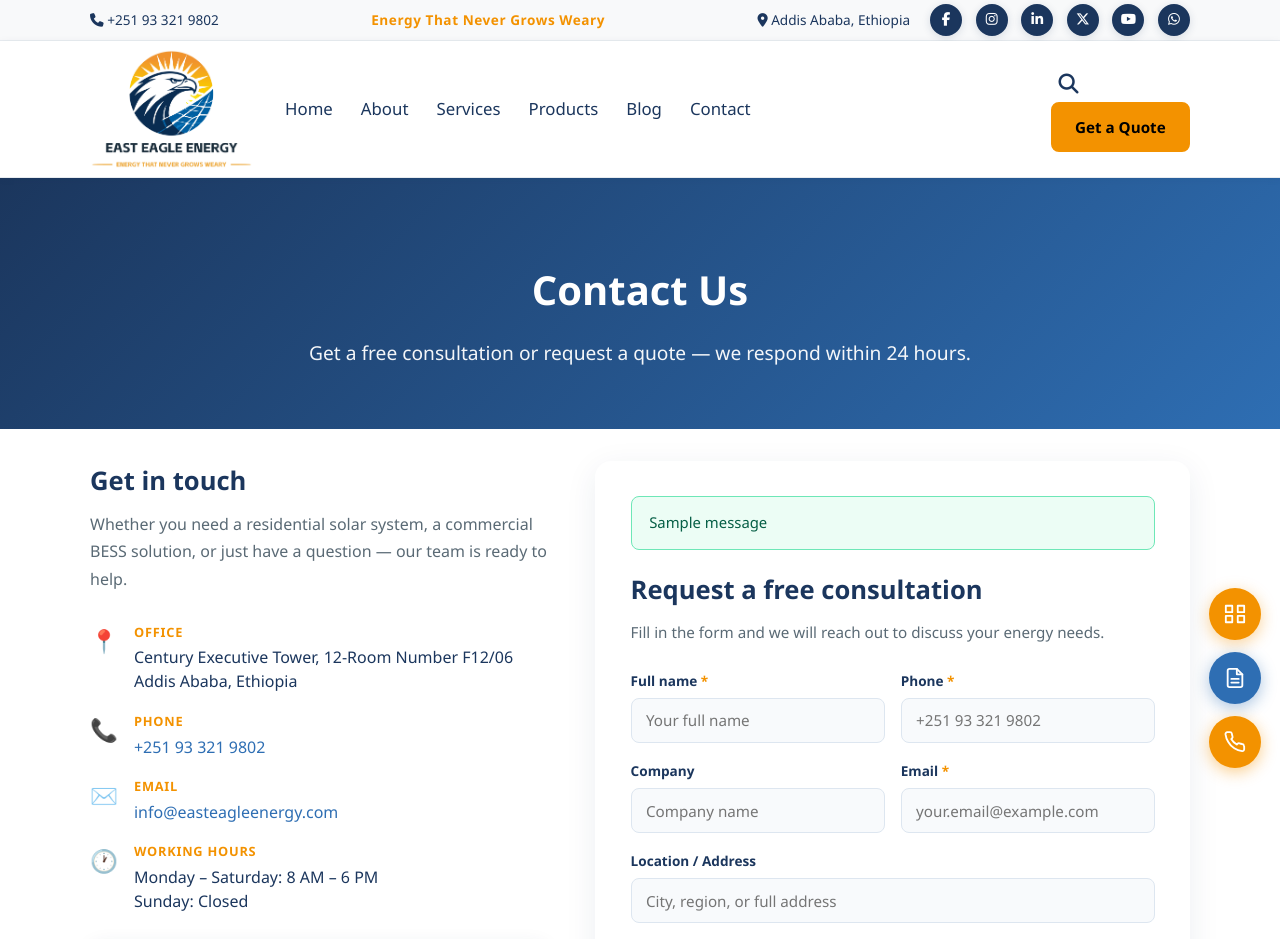
After one commit to josephdereje/East-Eagle-Energy-website, a Django app: page /contact/ in a window 1280 px wide. The commit adds this page. Shown: the top 939 px of the page. Run offline with Django 4.2, Linux system fonts and the light colour scheme; tables that the repository leaves empty hold one stand-in row (values such as "Sample post"); one stand-in notice (Sample message) is shown.

Commit message:
Add dedicated contact page with consultation form, map, and company info
Co-authored-by: Cursor <cursoragent@cursor.com>

```diff
--- a/contact/urls.py
+++ b/contact/urls.py
@@ -5,5 +5,6 @@ from . import views
 app_name = 'contact'
 
 urlpatterns = [
+    path('', views.contact_page, name='page'),
     path('submit/', views.submit_inquiry, name='submit'),
 ]
--- a/contact/views.py
+++ b/contact/views.py
@@ -1,18 +1,27 @@
 from django.contrib import messages
 from django.http import HttpResponseRedirect
-from django.shortcuts import redirect
+from django.shortcuts import redirect, render
 
 from .email_utils import send_inquiry_email
 from .forms import ContactInquiryForm
 
 
+def contact_page(request):
+    form = ContactInquiryForm()
+    return render(request, 'contact/contact.html', {'form': form})
+
+
 def submit_inquiry(request):
+    next_url = request.POST.get('next', '/#quote')
+
     if request.method != 'POST':
-        return redirect('home')
+        return redirect('contact:page')
 
     form = ContactInquiryForm(request.POST)
     if not form.is_valid():
-        messages.error(request, 'Please correct the errors in the form and try again.')
+        if next_url == '/contact/':
+            return render(request, 'contact/contact.html', {'form': form})
+        messages.error(request, 'Please correct the errors and try again.')
         return HttpResponseRedirect('/#quote')
 
     inquiry = form.save(commit=False)
@@ -27,10 +36,9 @@ def submit_inquiry(request):
         )
     inquiry.save()
 
-    if inquiry.email_sent:
-        messages.success(
-            request,
-            'Thank you! Your quote request has been sent. We will contact you soon.',
-        )
+    messages.success(
+        request,
+        'Thank you! Your consultation request has been sent. We will contact you soon.',
+    )
 
-    return HttpResponseRedirect('/#quote')
+    return HttpResponseRedirect(next_url if next_url else '/contact/')
--- a/css/styles.css
+++ b/css/styles.css
@@ -2358,6 +2358,181 @@ img { max-width: 100%; display: block; }
   }
 }
 
+/* ── Contact Page ─────────────────────────────────────── */
+.contact-page-grid {
+  display: grid;
+  grid-template-columns: 1fr 1.3fr;
+  gap: 3rem;
+  align-items: start;
+}
+
+.contact-info-col h2,
+.contact-form-col h2 {
+  font-size: 1.6rem;
+  color: var(--navy);
+  margin-bottom: 0.6rem;
+}
+
+.contact-intro {
+  color: #5a6a75;
+  margin-bottom: 1.8rem;
+  line-height: 1.7;
+}
+
+.contact-detail-list {
+  list-style: none;
+  padding: 0;
+  margin: 0 0 1.8rem;
+  display: flex;
+  flex-direction: column;
+  gap: 1.1rem;
+}
+
+.contact-detail-list li {
+  display: flex;
+  gap: 1rem;
+  align-items: flex-start;
+}
+
+.contact-icon {
+  font-size: 1.4rem;
+  flex-shrink: 0;
+  margin-top: 0.1rem;
+}
+
+.contact-detail-list strong {
+  display: block;
+  font-size: 0.8rem;
+  text-transform: uppercase;
+  letter-spacing: 0.06em;
+  color: var(--orange);
+  margin-bottom: 0.2rem;
+}
+
+.contact-detail-list p {
+  margin: 0;
+  color: var(--navy);
+  line-height: 1.5;
+}
+
+.contact-detail-list a {
+  color: var(--solar-blue);
+  text-decoration: none;
+}
+
+.contact-detail-list a:hover { text-decoration: underline; }
+
+.contact-map {
+  border-radius: 12px;
+  overflow: hidden;
+  box-shadow: 0 4px 20px rgba(27,54,93,0.1);
+}
+
+.contact-form-col {
+  background: #fff;
+  border-radius: 16px;
+  padding: 2.2rem;
+  box-shadow: 0 8px 32px rgba(27,54,93,0.08);
+}
+
+.contact-form-sub {
+  color: #5a6a75;
+  margin-bottom: 1.6rem;
+  font-size: 0.95rem;
+}
+
+.contact-form-row {
+  display: grid;
+  grid-template-columns: 1fr 1fr;
+  gap: 1rem;
+}
+
+.contact-field {
+  margin-bottom: 1.1rem;
+}
+
+.contact-field label {
+  display: block;
+  font-size: 0.85rem;
+  font-weight: 600;
+  color: var(--navy);
+  margin-bottom: 0.4rem;
+}
+
+.contact-field label span {
+  color: var(--orange);
+}
+
+.contact-field input,
+.contact-field textarea {
+  width: 100%;
+  padding: 0.7rem 0.9rem;
+  border: 1.5px solid #dde6f0;
+  border-radius: 8px;
+  font-size: 0.95rem;
+  color: var(--navy);
+  background: #f8fafc;
+  transition: border-color 0.2s;
+  box-sizing: border-box;
+  font-family: inherit;
+}
+
+.contact-field input:focus,
+.contact-field textarea:focus {
+  outline: none;
+  border-color: var(--solar-blue);
+  background: #fff;
+}
+
+.contact-field textarea { resize: vertical; }
+
+.field-error {
+  color: #dc2626;
+  font-size: 0.8rem;
+  margin-top: 0.3rem;
+}
+
+.contact-submit-btn {
+  width: 100%;
+  padding: 0.85rem;
+  font-size: 1rem;
+  margin-top: 0.5rem;
+}
+
+.contact-alert {
+  padding: 0.9rem 1.1rem;
+  border-radius: 8px;
+  margin-bottom: 1.2rem;
+  font-size: 0.93rem;
+}
+
+.contact-alert--success {
+  background: #ecfdf5;
+  color: #065f46;
+  border: 1px solid #6ee7b7;
+}
+
+.contact-alert--error {
+  background: #fef2f2;
+  color: #991b1b;
+  border: 1px solid #fca5a5;
+}
+
+.contact-alert--warning {
+  background: #fffbeb;
+  color: #92400e;
+  border: 1px solid #fcd34d;
+}
+
+@media (max-width: 900px) {
+  .contact-page-grid {
+    grid-template-columns: 1fr;
+  }
+  .contact-form-row {
+    grid-template-columns: 1fr;
+  }
+}
+
 /* ── Floating Action Buttons ──────────────────────────── */
 .fab-container {
   position: fixed;
@@ -2373,13 +2548,13 @@ img { max-width: 100%; display: block; }
   width: 52px;
   height: 52px;
   border-radius: 50%;
-  background: #2abfbf;
+  background: var(--orange, #F39200);
   color: #ffffff;
   display: flex;
   align-items: center;
   justify-content: center;
   text-decoration: none;
-  box-shadow: 0 4px 16px rgba(42, 191, 191, 0.45);
+  box-shadow: 0 4px 16px rgba(243, 146, 0, 0.45);
   transition: background 0.2s, transform 0.2s, box-shadow 0.2s;
 }
 
@@ -2390,9 +2565,44 @@ img { max-width: 100%; display: block; }
 }
 
 .fab-btn:hover {
-  background: #1B365D;
+  background: var(--navy, #1B365D);
   transform: scale(1.1);
   box-shadow: 0 6px 20px rgba(27, 54, 93, 0.4);
+}
+
+.fab-btn[title="Browse Products"] { background: var(--orange, #F39200); box-shadow: 0 4px 16px rgba(243,146,0,0.4); }
+.fab-btn[title="Read our Blog"]   { background: var(--solar-blue, #2E6EB3); box-shadow: 0 4px 16px rgba(46,110,179,0.4); }
+.fab-btn[title="Contact Us"]      { background: var(--navy, #1B365D); box-shadow: 0 4px 16px rgba(27,54,93,0.4); }
+
+.fab-btn[title="Browse Products"]:hover { background: var(--navy, #1B365D); }
+.fab-btn[title="Read our Blog"]:hover   { background: var(--navy, #1B365D); }
+.fab-btn[title="Contact Us"]:hover      { background: var(--orange, #F39200); }
+
+/* Slide-in label on hover */
+.fab-btn {
+  position: relative;
+  overflow: visible;
+}
+
+.fab-label {
+  position: absolute;
+  right: calc(100% + 10px);
+  top: 50%;
+  transform: translateY(-50%);
+  background: rgba(27, 54, 93, 0.92);
+  color: #fff;
+  font-size: 0.75rem;
+  font-weight: 600;
+  white-space: nowrap;
+  padding: 0.3rem 0.65rem;
+  border-radius: 6px;
+  pointer-events: none;
+  opacity: 0;
+  transition: opacity 0.2s;
+}
+
+.fab-btn:hover .fab-label {
+  opacity: 1;
 }
 
 @media (max-width: 600px) {
--- /dev/null
+++ b/templates/contact/contact.html
@@ -0,0 +1,126 @@
+{% include 'includes/header.html' %}
+
+  <!-- Page Hero -->
+  <section class="page-hero" style="background: linear-gradient(135deg, #1B365D 0%, #2E6EB3 100%);">
+    <div class="container">
+      <h1>Contact Us</h1>
+      <p>Get a free consultation or request a quote — we respond within 24 hours.</p>
+    </div>
+  </section>
+
+  <section class="contact-page section">
+    <div class="container contact-page-grid">
+
+      <!-- LEFT — Info + Map -->
+      <div class="contact-info-col">
+
+        <h2>Get in touch</h2>
+        <p class="contact-intro">
+          Whether you need a residential solar system, a commercial BESS solution, or just have
+          a question — our team is ready to help.
+        </p>
+
+        <ul class="contact-detail-list">
+          <li>
+            <span class="contact-icon">📍</span>
+            <div>
+              <strong>Office</strong>
+              <p>Century Executive Tower, 12-Room Number F12/06<br>Addis Ababa, Ethiopia</p>
+            </div>
+          </li>
+          <li>
+            <span class="contact-icon">📞</span>
+            <div>
+              <strong>Phone</strong>
+              <p><a href="tel:+251933219802">+251 93 321 9802</a></p>
+            </div>
+          </li>
+          <li>
+            <span class="contact-icon">✉️</span>
+            <div>
+              <strong>Email</strong>
+              <p><a href="mailto:info@easteagleenergy.com">info@easteagleenergy.com</a></p>
+            </div>
+          </li>
+          <li>
+            <span class="contact-icon">🕐</span>
+            <div>
+              <strong>Working hours</strong>
+              <p>Monday – Saturday: 8 AM – 6 PM<br>Sunday: Closed</p>
+            </div>
+          </li>
+        </ul>
+
+        <!-- Google Map embed -->
+        <div class="contact-map">
+          <iframe
+            src="https://www.google.com/maps/embed?pb=!1m18!1m12!1m3!1d3940.518!2d38.7614!3d9.0107!2m3!1f0!2f0!3f0!3m2!1i1024!2i768!4f13.1!3m3!1m2!1s0x0%3A0x0!2zOcKwMDAnMzguNSJOIDM4wrA0NSczNy42IkU!5e0!3m2!1sen!2set!4v1"
+            width="100%" height="240" style="border:0;" allowfullscreen="" loading="lazy"
+            referrerpolicy="no-referrer-when-downgrade" title="East Eagle Energy location">
+          </iframe>
+        </div>
+
+      </div>
+
+      <!-- RIGHT — Consultation Form -->
+      <div class="contact-form-col">
+
+        {% if messages %}
+          {% for message in messages %}
+            <div class="contact-alert contact-alert--{{ message.tags }}">{{ message }}</div>
+          {% endfor %}
+        {% endif %}
+
+        <h2>Request a free consultation</h2>
+        <p class="contact-form-sub">Fill in the form and we will reach out to discuss your energy needs.</p>
+
+        <form method="post" action="{% url 'contact:submit' %}" class="contact-form" novalidate>
+          {% csrf_token %}
+          <input type="hidden" name="next" value="/contact/">
+
+          <div class="contact-form-row">
+            <div class="contact-field">
+              <label for="quote-name">Full name <span>*</span></label>
+              {{ form.name }}
+              {% if form.name.errors %}<p class="field-error">{{ form.name.errors.0 }}</p>{% endif %}
+            </div>
+            <div class="contact-field">
+              <label for="quote-phone">Phone <span>*</span></label>
+              {{ form.phone }}
+              {% if form.phone.errors %}<p class="field-error">{{ form.phone.errors.0 }}</p>{% endif %}
+            </div>
+          </div>
+
+          <div class="contact-form-row">
+            <div class="contact-field">
+              <label for="quote-company">Company</label>
+              {{ form.company }}
+            </div>
+            <div class="contact-field">
+              <label for="quote-email">Email <span>*</span></label>
+              {{ form.email }}
+              {% if form.email.errors %}<p class="field-error">{{ form.email.errors.0 }}</p>{% endif %}
+            </div>
+          </div>
+
+          <div class="contact-field">
+            <label for="quote-address">Location / Address</label>
+            {{ form.address }}
+          </div>
+
+          <div class="contact-field">
+            <label for="quote-message">Message / Project details <span>*</span></label>
+            {{ form.message }}
+            {% if form.message.errors %}<p class="field-error">{{ form.message.errors.0 }}</p>{% endif %}
+          </div>
+
+          <button type="submit" class="btn btn-primary contact-submit-btn">
+            Send Consultation Request ➜
+          </button>
+        </form>
+
+      </div>
+    </div>
+  </section>
+
+{% include 'includes/footer.html' %}
--- a/templates/includes/footer.html
+++ b/templates/includes/footer.html
@@ -110,26 +110,35 @@
 
   <!-- Floating action buttons -->
   <div class="fab-container">
-    <a href="/products/" class="fab-btn" title="Browse Products">
+
+    <!-- Products -->
+    <a href="/products/" class="fab-btn" title="Browse Products" aria-label="Browse Products">
       <svg xmlns="http://www.w3.org/2000/svg" viewBox="0 0 24 24" fill="none" stroke="currentColor" stroke-width="2" stroke-linecap="round" stroke-linejoin="round">
         <rect x="2" y="3" width="7" height="7"/><rect x="15" y="3" width="7" height="7"/>
         <rect x="15" y="14" width="7" height="7"/><rect x="2" y="14" width="7" height="7"/>
       </svg>
+      <span class="fab-label">Products</span>
     </a>
-    <a href="/blog/" class="fab-btn" title="Read our Blog">
+
+    <!-- Blog -->
+    <a href="/blog/" class="fab-btn" title="Read our Blog" aria-label="Read our Blog">
       <svg xmlns="http://www.w3.org/2000/svg" viewBox="0 0 24 24" fill="none" stroke="currentColor" stroke-width="2" stroke-linecap="round" stroke-linejoin="round">
         <path d="M14 2H6a2 2 0 0 0-2 2v16a2 2 0 0 0 2 2h12a2 2 0 0 0 2-2V8z"/>
         <polyline points="14 2 14 8 20 8"/>
         <line x1="16" y1="13" x2="8" y2="13"/>
         <line x1="16" y1="17" x2="8" y2="17"/>
-        <polyline points="10 9 9 9 8 9"/>
       </svg>
+      <span class="fab-label">Blog</span>
     </a>
-    <a href="/contact/" class="fab-btn" title="Contact Us">
+
+    <!-- Contact / Get a Quote -->
+    <a href="/contact/" class="fab-btn" title="Get a Quote" aria-label="Get a Quote">
       <svg xmlns="http://www.w3.org/2000/svg" viewBox="0 0 24 24" fill="none" stroke="currentColor" stroke-width="2" stroke-linecap="round" stroke-linejoin="round">
-        <path d="M21 15a2 2 0 0 1-2 2H7l-4 4V5a2 2 0 0 1 2-2h14a2 2 0 0 1 2 2z"/>
+        <path d="M22 16.92v3a2 2 0 0 1-2.18 2 19.79 19.79 0 0 1-8.63-3.07A19.5 19.5 0 0 1 4.69 12 19.79 19.79 0 0 1 1.6 3.45 2 2 0 0 1 3.56 1.27h3a2 2 0 0 1 2 1.72c.127.96.361 1.903.7 2.81a2 2 0 0 1-.45 2.11L7.91 8.81a16 16 0 0 0 6 6l.91-.91a2 2 0 0 1 2.11-.45c.907.339 1.85.573 2.81.7A2 2 0 0 1 21.73 16z"/>
       </svg>
+      <span class="fab-label">Call Us</span>
     </a>
+
   </div>
 </body>
 </html>
```
